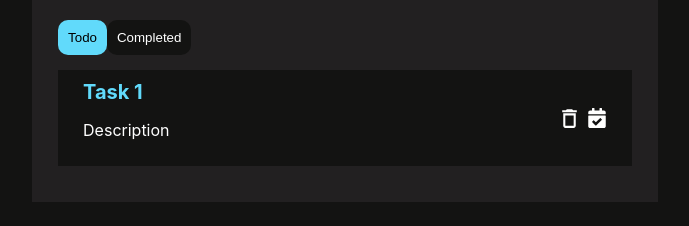
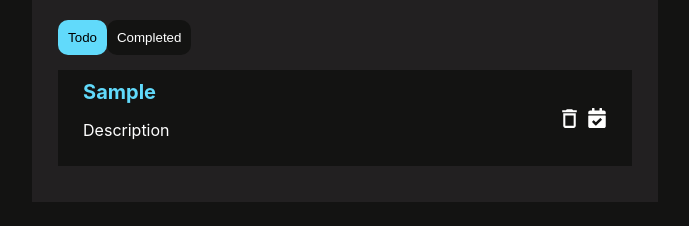
Before and after one commit to MaiHoangNam062/tolockin, a React (Create React App) app in the folder tolockin/: page / in a window 1280 px wide. Both pictures are taken after typing "Sample", "Sample" into the empty fields and a click on the button "Add task". Shown: the part 240-466 px from the top of the page, without its empty margins (295-984 px from the left). Built offline with nearby package versions, Linux system fonts and the light colour scheme.

Commit message:
Add first React

```diff
--- a/tolockin/src/App.js
+++ b/tolockin/src/App.js
@@ -6,6 +6,23 @@ import { FaCalendarCheck } from "react-icons/fa";
 
 function App() {
   const [isCompleteScreeen, setIsCompleteScreen] = useState(false);
+  const [allTodos, setTodos] = useState([]);
+  const [newTitle, setNewTitle] = useState('');
+  const [newDescription, setNewDescription] = useState('');
+  const [newPriority, setNewPriority] = useState('low');
+
+  const handleAddTodo = () => {
+    let newTodoItem = {
+      title: newTitle,
+      description: newDescription,
+      priority: newPriority,
+    }
+
+    let updatedTodoArr = [...allTodos];
+    updatedTodoArr.push(newTodoItem);
+    setTodos(updatedTodoArr);
+  }
+
   return (
     <div className="App">
       {/*
@@ -33,12 +50,12 @@ function App() {
         <div className='todo-input'>
           <div className='todo-input-item'>
             <label>Title</label>
-            <input type="text" placeholder="Task's title" />
+            <input type="text" value={newTitle} onChange={(e)=>setNewTitle(e.target.value)} placeholder="Task's title" />
           </div>
 
           <div className='todo-input-item'>
             <label>Description</label>
-            <input type="text" placeholder="Task's description" />
+            <input type="text" value={newDescription} onChange={(e)=>setNewDescription(e.target.value)} placeholder="Task's description" />
           </div>
 
           <div className='todo-input-item'>
@@ -51,7 +68,7 @@ function App() {
           </div>
 
           <div className='todo-input-item'>
-            <button type='button' className='primaryBtn'>Add task</button>
+            <button type='button' onClick={handleAddTodo} className='primaryBtn'>Add task</button>
           </div>
         </div>
 
@@ -62,7 +79,7 @@ function App() {
           </div>
 
           <div className='todo-list'>
-            <div className='todo-list-item'>
+            {/* <div className='todo-list-item'>
               <div>
                 <h3>Task 1</h3>
                 <p>Description</p>
@@ -72,7 +89,25 @@ function App() {
                 <MdOutlineDeleteOutline className='delete-icon' />
                 <FaCalendarCheck className='check-icon' />
               </div>
-            </div>
+            </div> */}
+
+            {allTodos.map((item, index) => {
+              return (
+                <div className='todo-list-item' key={index}>
+                  <div>
+                    <h3>{item.title}</h3>
+                    <p>Description</p>
+                  </div>
+
+                  <div className='todo-list-item-icons'>
+                    <MdOutlineDeleteOutline className='delete-icon' />
+                    <FaCalendarCheck className='check-icon' />
+                  </div>
+                </div>
+              )
+            }
+            )}
+
           </div>
         </div>
 
```
